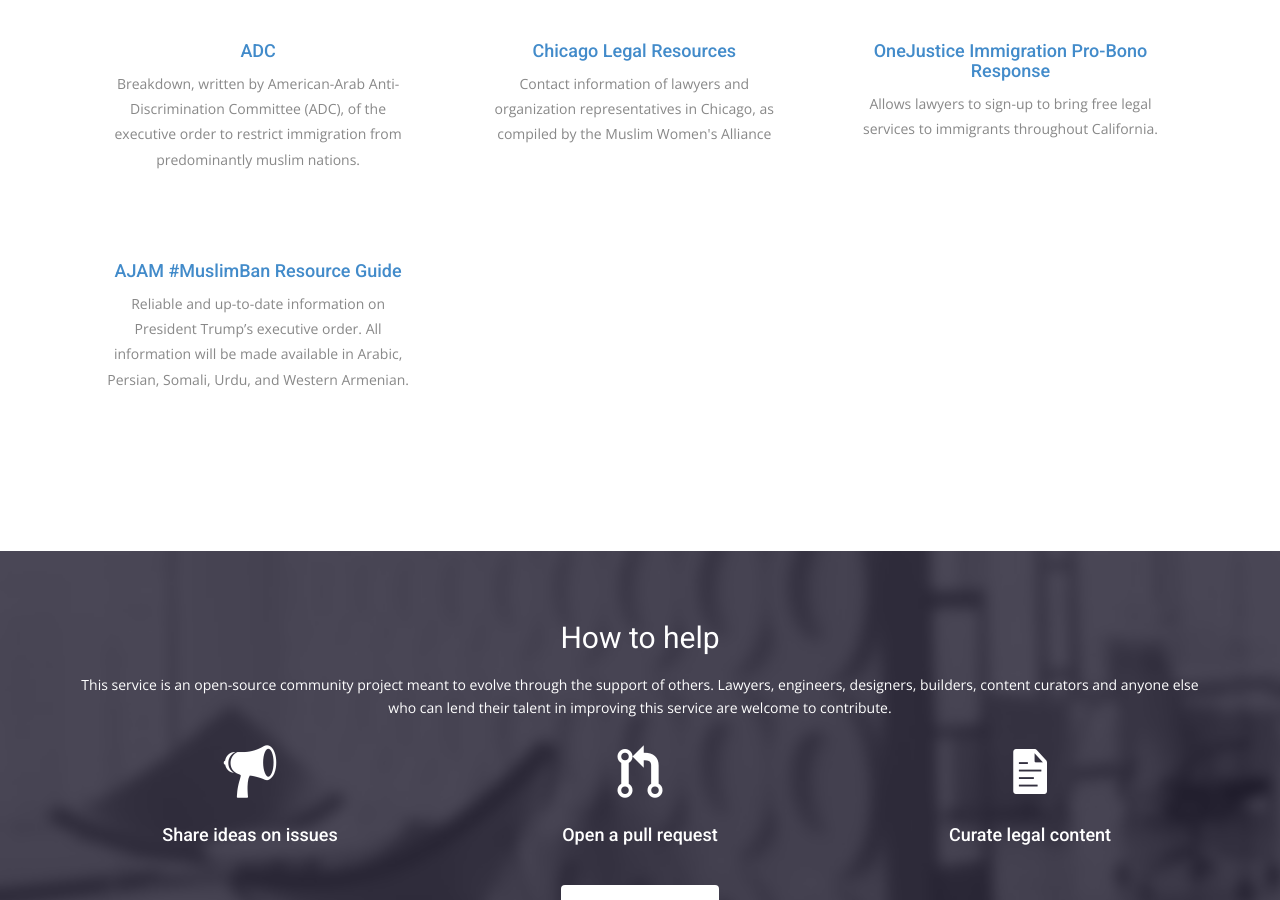
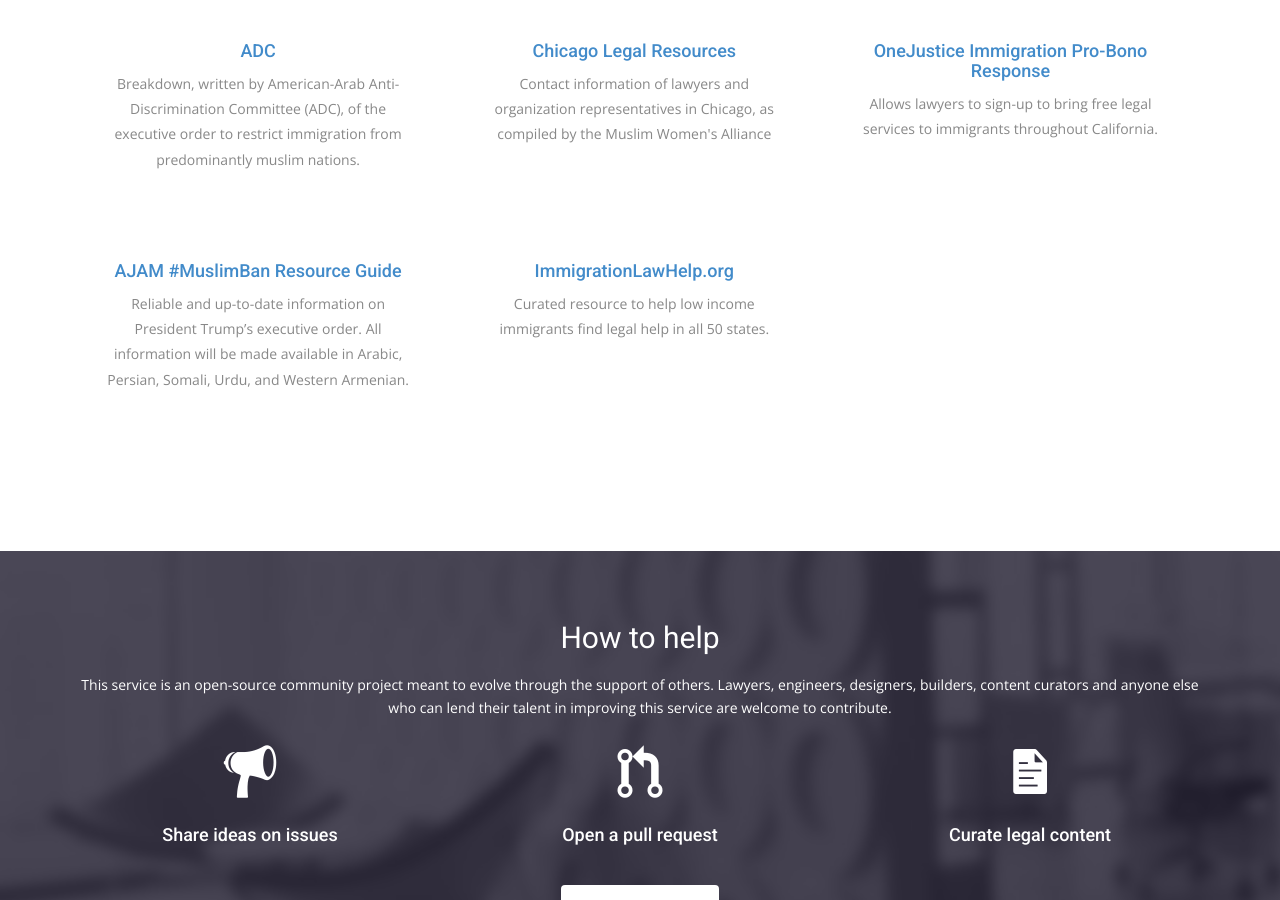
Before and after one commit to aymannadeem/yourhaq, a Jekyll site: the page built from index.html, in a window 1280 px wide and 900 px high, scrolled down 1527 px. Built offline with Jekyll 4.4.1, drawn with Linux system fonts in a browser that asks for light colours; nearby versions of some CDN libraries; some web fonts are replaced.

Commit message:
Add ImmigrationLawHelp.org to resource list on home page

```diff
--- a/index.html
+++ b/index.html
@@ -136,6 +136,14 @@
             </div>
           </div>
         </li>
+        <li>
+          <div class="resource-item">
+            <div class="service-item">
+              <h4 class="name"><a href="https://www.immigrationlawhelp.org/">ImmigrationLawHelp.org</a></h4>
+              <p class="description">Curated resource to help low income immigrants find legal help in all 50 states.</p>
+            </div>
+          </div>
+        </li>
       </ul>
     </div>
   </div>
```
